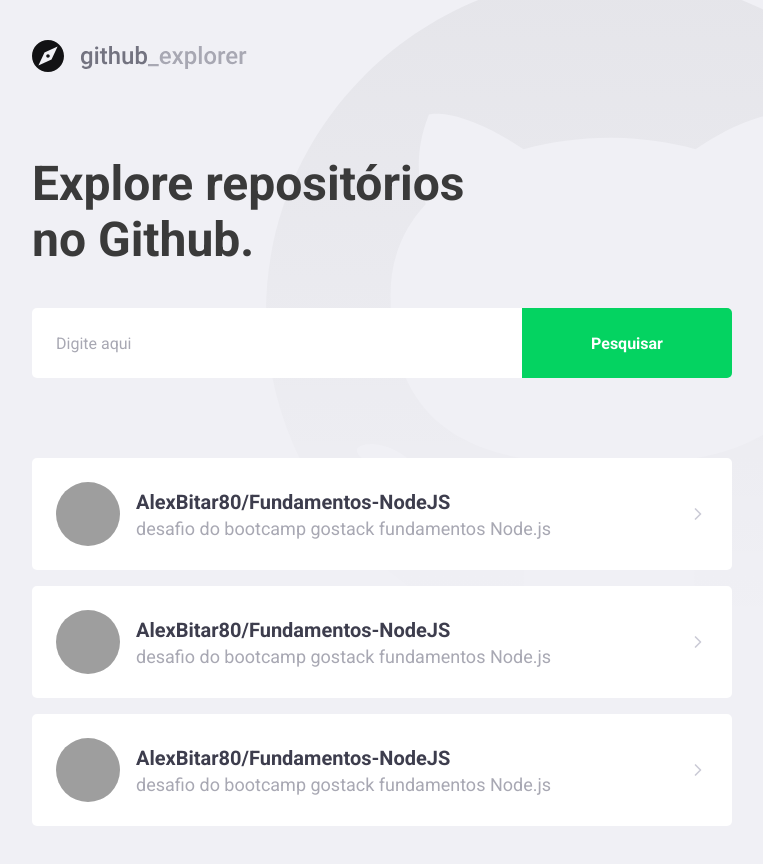
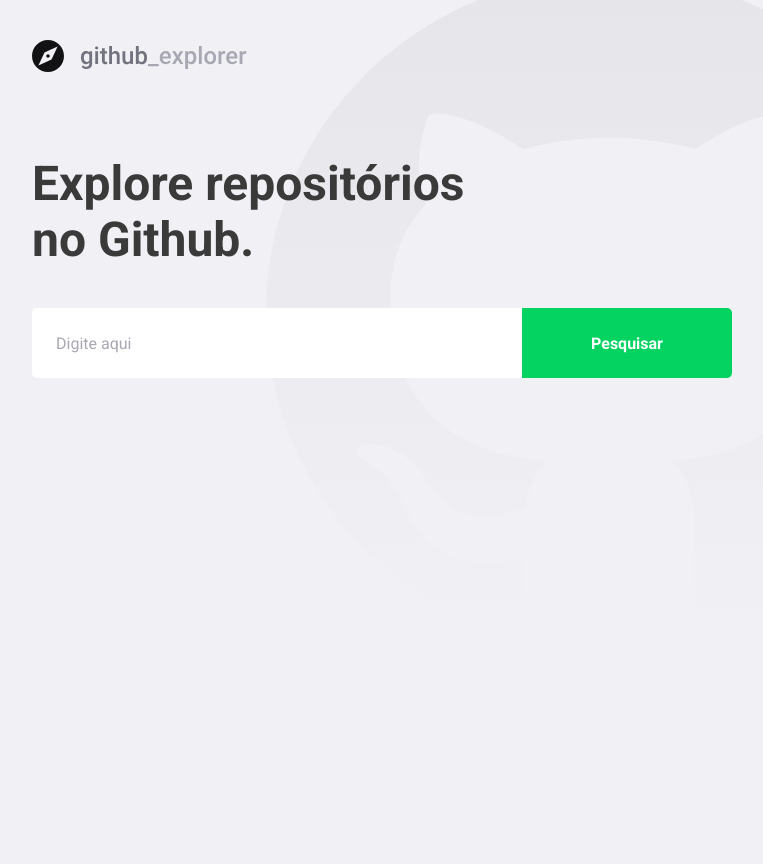
Before and after one commit to AlexBitar80/Github-Explorer-Gostack, a React (Create React App) app: page / in a window 1280 px wide. Shown: the whole page, without its empty margins (148-911 px from the left). After the commit the page ends 800 px from the top, so only its background shows below. Built offline with nearby package versions, Linux system fonts and the light colour scheme; grey boxes are pictures that could not be loaded.

Commit message:
feat: now the repository texts are returned from the API

```diff
--- a/src/pages/Dashboard/index.tsx
+++ b/src/pages/Dashboard/index.tsx
@@ -1,60 +1,66 @@
-import React from 'react';
+import React, { FormEvent, useState } from 'react';
 import { FiChevronRight } from 'react-icons/fi';
+import api from '../../services/api';
 
 import logoImg from '../../assets/Logo.svg';
 
 import { Title, Form, Repositories } from './styles';
 
+interface Repository {
+  full_name: string;
+  description: string;
+  owner: {
+    login: string;
+    avatar_url: string;
+  };
+}
+
 const Dashboard: React.FC = () => {
+  const [newRepo, setNewRepo] = useState('');
+  const [repositories, setRepositories] = useState<Repository[]>([]);
+
+  async function handleAddRepository(
+    event: FormEvent<HTMLFormElement>,
+  ): Promise<void> {
+    event.preventDefault();
+
+    const response = await api.get<Repository>(`repos/${newRepo}`);
+
+    const repository = response.data;
+
+    setRepositories([...repositories, repository]);
+    setNewRepo('');
+  }
+
   return (
     <>
       <img src={logoImg} alt="Github Explorer" />
       <Title>Explore repositórios no Github.</Title>
 
-      <Form>
-        <input placeholder="Digite aqui" />
+      <Form onSubmit={handleAddRepository}>
+        <input
+          placeholder="Digite aqui"
+          onChange={e => setNewRepo(e.target.value)}
+          value={newRepo}
+        />
         <button type="submit">Pesquisar</button>
       </Form>
 
       <Repositories>
-        <a href="teste">
+        {repositories.map(repository => (
+          <a key={repository.full_name} href="teste">
             <img
-            src="https://avatars1.githubusercontent.com/u/56983783?s=460&u=8f9989cae85f76bc242ece4414271ccc54aeba56&v=4"
-            alt="Alexandre"
+              src={repository.owner.avatar_url}
+              alt={repository.owner.login}
             />
             <div>
-            <strong>AlexBitar80/Fundamentos-NodeJS</strong>
-            <p>desafio do bootcamp gostack fundamentos Node.js</p>
+              <strong>{repository.full_name}</strong>
+              <p>{repository.description}</p>
             </div>
 
             <FiChevronRight size={20} />
           </a>
-
-        <a href="teste">
-          <img
-            src="https://avatars1.githubusercontent.com/u/56983783?s=460&u=8f9989cae85f76bc242ece4414271ccc54aeba56&v=4"
-            alt="Alexandre"
-          />
-          <div>
-            <strong>AlexBitar80/Fundamentos-NodeJS</strong>
-            <p>desafio do bootcamp gostack fundamentos Node.js</p>
-          </div>
-
-          <FiChevronRight size={20} />
-        </a>
-
-        <a href="teste">
-          <img
-            src="https://avatars1.githubusercontent.com/u/56983783?s=460&u=8f9989cae85f76bc242ece4414271ccc54aeba56&v=4"
-            alt="Alexandre"
-          />
-          <div>
-            <strong>AlexBitar80/Fundamentos-NodeJS</strong>
-            <p>desafio do bootcamp gostack fundamentos Node.js</p>
-          </div>
-
-          <FiChevronRight size={20} />
-        </a>
+        ))}
       </Repositories>
     </>
   );
```
Lines whose indentation alone changed are shown as unchanged.
